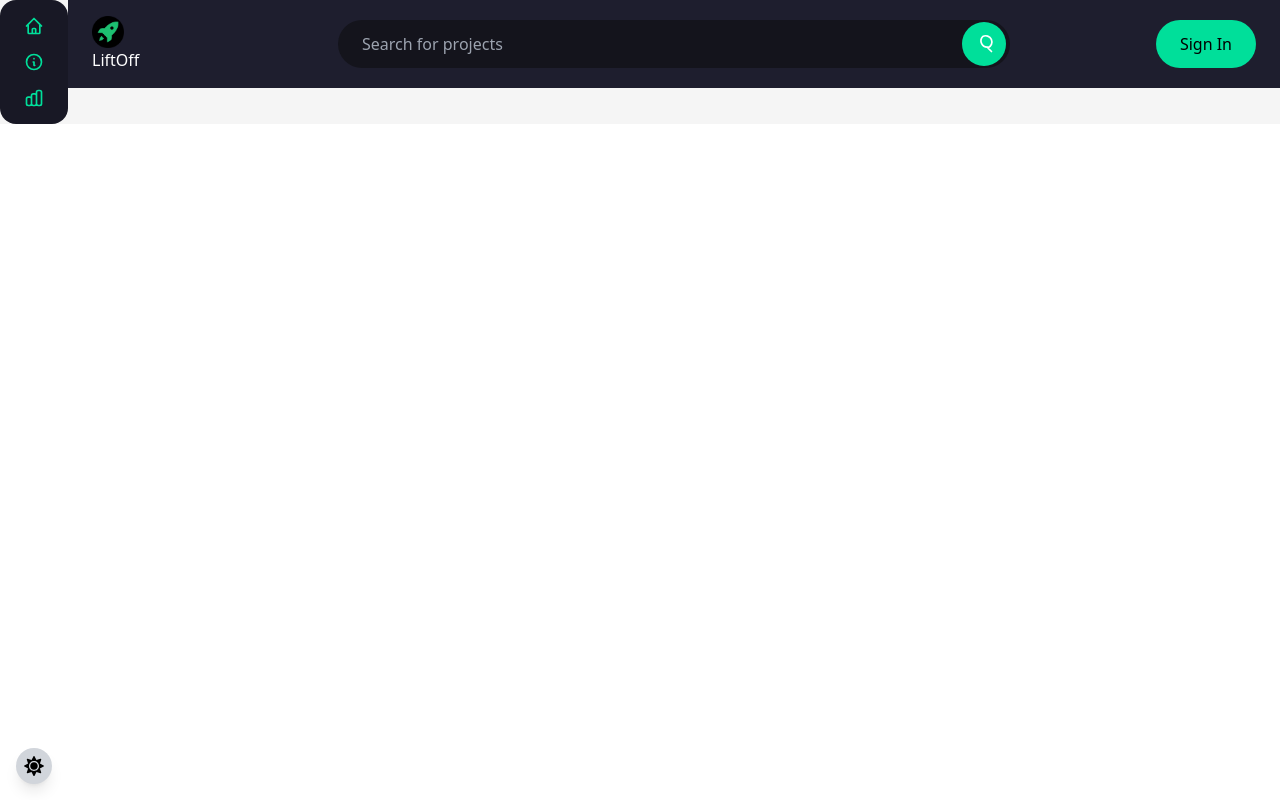
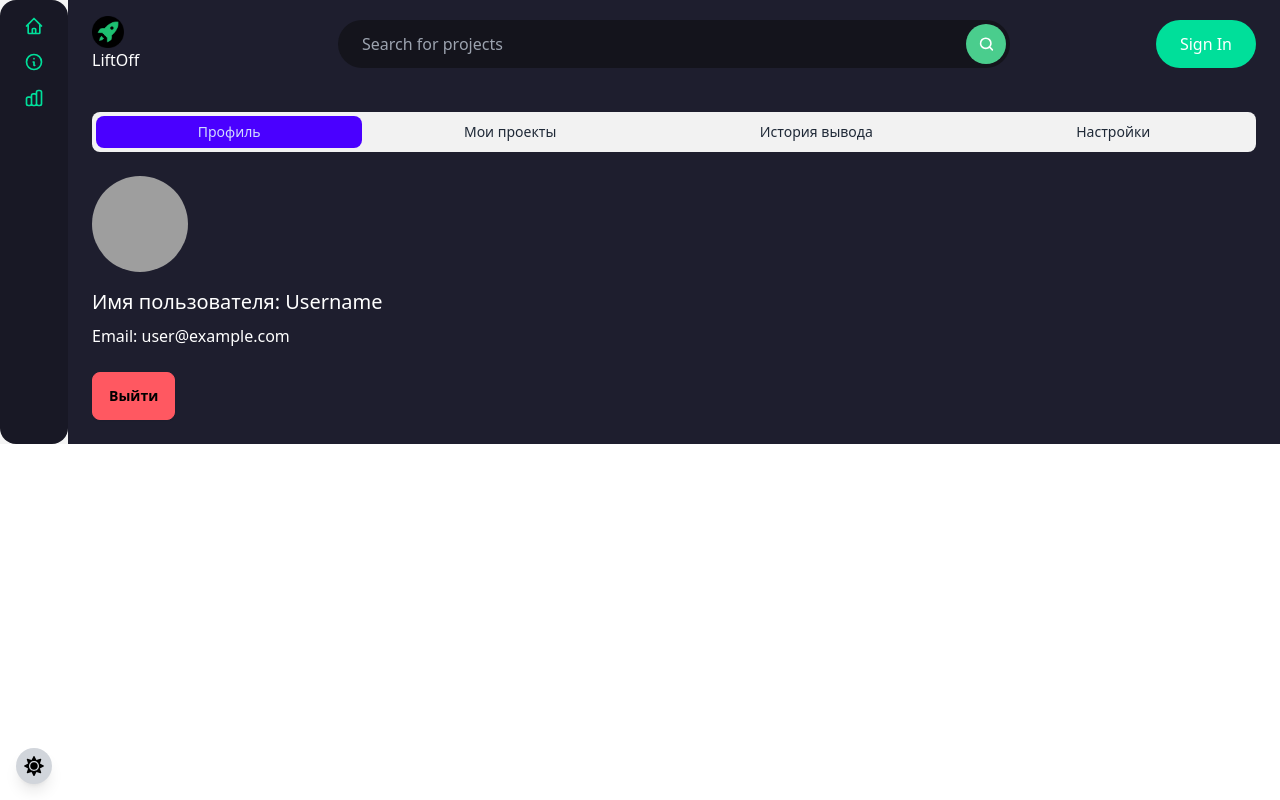
Before and after one commit to diana030903/Lift-Off, a React (Vite) app: page /profile in a window 1280 px wide. Before the commit this address had no page. Built offline with nearby package versions, Linux system fonts and the light colour scheme; grey boxes are pictures that could not be loaded.

Commit message:
done 35%

```diff
--- a/src/App.jsx
+++ b/src/App.jsx
@@ -9,6 +9,7 @@ import SignIn from "./pages/SignIn";
 import Projects from "./pages/Projects";
 import Home from "./pages/Home";
 import SignUp from "./pages/SignUp";
+import Profile from "./pages/Profile";
 
 const App = () => {
   return (
@@ -22,6 +23,7 @@ const App = () => {
             <Route path="/signin" element={<SignIn />} />
             <Route path="/projects" element={<Projects />} />
             <Route path="/signup" element={<SignUp />} />
+            <Route path="/profile" element={<Profile />} />
           </Routes>
           <ThemeToggle />
         </div>
--- a/src/components/Header.jsx
+++ b/src/components/Header.jsx
@@ -1,10 +1,11 @@
-
 import React from "react";
 import { Link, useLocation } from "react-router-dom";
+import search from "../assets/search.svg";
 
 const Header = () => {
   const location = useLocation();
   const isAuthPage = location.pathname === "/signin" || location.pathname === "/signup";
+  const isAuthenticated = false;
 
   // const [isDropdownOpen, setIsDropdownOpen] = useState(false);
   // const toggleDropdown = () => {
@@ -30,31 +31,29 @@ const Header = () => {
           className="w-full bg-[#14141c] text-gray-400 rounded-full px-6 py-3 focus:outline-none focus:ring-2 focus:ring-green-500 transition-all duration-300"
         />
         {/* Кнопка с лупой */}
-        <button className="absolute right-1 bg-[#00df9a] hover:bg-green-600 text-white rounded-full p-3 transition-all duration-300 ">
-          <svg
-            xmlns="http://www.w3.org/2000/svg"
-            fill="none"
-            viewBox="0 0 24 24"
-            strokeWidth={2}
-            stroke="currentColor"
-            className="w-5 h-5"
-          >
-            <path
-              strokeLinecap="round"
-              strokeLinejoin="round"
-              d="M21 21l-4.35-4.35m0 0A7.5 7.5 0 1010.5 3a7.5 7.5 0 006.15 12.65z"
-            />
-          </svg>
+        <button
+        className="absolute right-1 w-[40px] h-[40px] rounded-full bg-[#4acd8d] flex justify-center
+             items-center cursor-pointer z-10 hover:bg-green-600 transition-all duration-300"
+        id="searchbutton">
+        <img
+        src={search}
+        alt="search"
+        className="w-[15px] h-[15px] object-contain"/>
         </button>
       </div>
-
-      {!isAuthPage &&(
-      <Link to="/signin" className="ml-auto">
-        <button className="btn-success rounded-full px-6 py-3 bg-[#00df9a]">
-            Sign In
-        </button>
-      </Link>
-      )}
+        {isAuthenticated ? (
+          <Link to="/profile" className="ml-auto">
+            <button className="btn-success">Profile</button>
+          </Link>
+          ) : (
+            !isAuthPage && (
+            <Link to="/signin" className="ml-auto">
+              <button className="btn-success text-white rounded-full px-6 py-3 bg-[#00df9a]">
+                Sign In
+              </button>
+            </Link>
+  )
+)}
     </header>
   );
 };
--- a/src/components/ProjectCard.jsx
+++ b/src/components/ProjectCard.jsx
@@ -2,33 +2,12 @@ import React from "react";
 
 const ProjectCard = ({ project }) => {
   return (
-    // <div className="bg-[#1e1e2e] rounded-lg shadow-lg p-4 text-white max-w-sm">
-    //   <img
-    //     src={project.image}
-    //     alt={project.title}
-    //     className="rounded-md w-full h-36 object-cover mb-4"
-    //   />
-    //   <p className="text-sm opacity-70 mb-1">{project.category}</p>
-    //   <h3 className="text-lg font-bold mb-1">{project.title}</h3>
-    //   <p className="text-sm opacity-80 mb-2 truncate">{project.description}</p>
-    //   <div className="flex justify-between items-center text-sm">
-    //     <p>
-    //       <span className="font-bold">{project.raised}</span> Raised of{" "}
-    //       {project.goal}
-    //     </p>
-    //     <p className="text-red-400">{project.daysLeft} Days Left</p>
-    //   </div>
-    //   <p className="text-xs mt-2 opacity-70">
-    //     by {project.creator}
-    //   </p>
-    // </div>
-
     <div className="card bg-base-100 w-96 shadow-xl">
         <figure>
             <img src="https://img.daisyui.com/images/stock/photo-1606107557195-0e29a4b5b4aa.webp" alt="Shoes" />
         </figure>
         <div className="card-body">
-            <h2 className="card-title">Shoes!</h2>
+            <h2 className="card-title">MONEY!</h2>
             <p>If a dog chews shoes whose shoes does he choose?</p>
             <div className="card-actions justify-end">
                 <button className="btn btn-primary">Donate</button>
--- a/src/pages/Home.jsx
+++ b/src/pages/Home.jsx
@@ -15,7 +15,7 @@ const Home = () => {
         <div className="stats stats-vertical lg:stats-horizontal shadow bg-base-100 text-gray-700">
         <div className="stat">
                 <div className="stat-title">Total Projects</div>
-                <div className="stat-value">50</div>
+                <div className="stat-value">{projects.length}</div>
                 <div className="stat-desc">All time</div>
               </div>
               <div className="stat">
@@ -31,7 +31,7 @@ const Home = () => {
         </div>
       </main>
       <h1 className="text-2xl font-bold text-white dark:text-black mb-5 ml-12">
-        Popular Projects ({projects.length})
+        Projects ({projects.length})
       </h1>
       <div className="grid grid-cols-1 sm:grid-cols-3 gap-10 ml-12">
         {projects.map((project) => (
--- /dev/null
+++ b/src/pages/Profile.jsx
@@ -0,0 +1,97 @@
+import React, { useState } from 'react';
+import { useNavigate } from 'react-router-dom';
+import { Link } from 'react-router-dom';
+
+const Profile = () => {
+  const navigate = useNavigate();
+  const [activeTab, setActiveTab] = useState('profile');
+  const [user, setUser] = useState({
+    username: 'Username',
+    email: 'user@example.com',
+    avatar: '/assets/default-avatar.png'
+  });
+
+  const userProjects = []; // Здесь будут проекты пользователя из API/Redux
+
+  return (
+    <div className="p-6 bg-[#1e1e2e] text-white">
+      <div className="tabs tabs-boxed mb-6">
+        <button
+          className={`tab ${activeTab === 'profile' ? 'tab-active' : ''}`}
+          onClick={() => setActiveTab('profile')}>
+          Профиль
+        </button>
+        <button
+          className={`tab ${activeTab === 'projects' ? 'tab-active' : ''}`}
+          onClick={() => setActiveTab('projects')}>
+          Мои проекты
+        </button>
+        <button
+          className={`tab ${activeTab === 'history' ? 'tab-active' : ''}`}
+          onClick={() => setActiveTab('history')}>
+          История вывода
+        </button>
+        <button
+          className={`tab ${activeTab === 'settings' ? 'tab-active' : ''}`}
+          onClick={() => setActiveTab('settings')}>
+          Настройки
+        </button>
+      </div>
+
+      {activeTab === 'profile' && (
+        <div className="profile-info">
+          <img src={user.avatar} alt="Avatar" className="w-24 h-24 rounded-full mb-4"/>
+          <h2 className="text-xl mb-2">Имя пользователя: {user.username}</h2>
+          <p>Email: {user.email}</p>
+        </div>
+      )}
+
+      {activeTab === 'projects' && (
+        <div className="projects-list">
+          {userProjects.length > 0 ? (
+            userProjects.map(project => (
+              <div key={project.id} className="project-card">
+                {/* Project card component */}
+              </div>
+            ))
+          ) : (
+            <p>У вас пока нет проектов</p>
+          )}
+        </div>
+      )}
+
+      {activeTab === 'settings' && (
+        <div className="settings-form space-y-4">
+          <div>
+            <label className="block text-gray-400 mb-2">Изменить username</label>
+            <input
+              type="text"
+              className="w-full bg-[#14141c] text-gray-400 rounded-lg px-4 py-3"
+              placeholder="Новый username"
+            />
+          </div>
+          <div>
+            <label className="block text-gray-400 mb-2">Загрузить аватар</label>
+            <input
+              type="file"
+              className="w-full bg-[#14141c] text-gray-400 rounded-lg px-4 py-3"
+            />
+          </div>
+          <div>
+            <label className="block text-gray-400 mb-2">Данные банковской карты</label>
+            <input
+              type="text"
+              className="w-full bg-[#14141c] text-gray-400 rounded-lg px-4 py-3"
+              placeholder="Номер карты"
+            />
+          </div>
+          <button className="btn btn-success">Сохранить изменения</button>
+        </div>
+      )}
+
+      <button className="btn btn-error mt-6">Выйти</button>
+    </div>
+  );
+};
+
+export default Profile;
--- a/src/pages/SignUp.jsx
+++ b/src/pages/SignUp.jsx
@@ -1,7 +1,40 @@
 import React from "react";
+import { useNavigate } from "react-router-dom";
+import { useState } from "react";
 import { Link } from "react-router-dom";
 
 const SignUp = () => {
+  const navigate = useNavigate();
+  const [formData, setFormData] = useState({
+  username: "",
+  email: "",
+  password: "",
+  confirmPassword: ""
+});
+
+  const handleSubmit = (e) => {
+    e.preventDefault();
+
+    if (formData.password !== formData.confirmPassword) {
+      alert("Passwords don't match");
+      return;
+    }
+
+    localStorage.setItem("user", JSON.stringify({
+      username: formData.username,
+      email: formData.email,
+      isAuthenticated: true
+    }));
+
+    navigate("/profile");
+  };
+
+  const handleChange = (e) => {
+    setFormData({
+      ...formData,
+      [e.target.id]: e.target.value
+    });
+  };
   return (
     <div className="min-h-screen flex items-center justify-center bg-[#181825]">
       <div className="bg-[#1e1e2e] p-8 rounded-lg shadow-xl w-full max-w-md">
@@ -15,7 +48,18 @@ const SignUp = () => {
           Sign up
         </h2>
 
-        <form className="space-y-4">
+        <form onSubmit={handleSubmit} className="space-y-4">
+         <div>
+            <label className="block text-gray-400 mb-2" htmlFor="username">
+              Username
+            </label>
+            <input
+              id="username"
+              type="text"
+              className="w-full bg-[#14141c] text-gray-400 rounded-lg px-4 py-3 focus:outline-none focus:ring-2 focus:ring-[#00df9a]"
+              placeholder="Enter username"
+            />
+          </div>
           <div>
             <label className="block text-gray-400 mb-2" htmlFor="email">
               Email
```
Also changed, not shown: src/assets/search.svg (added).
